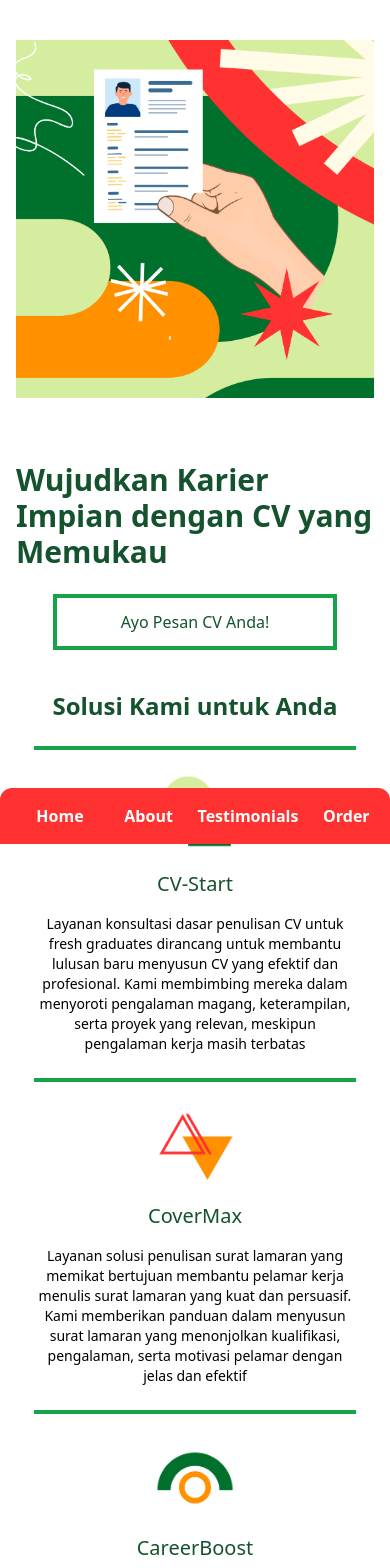
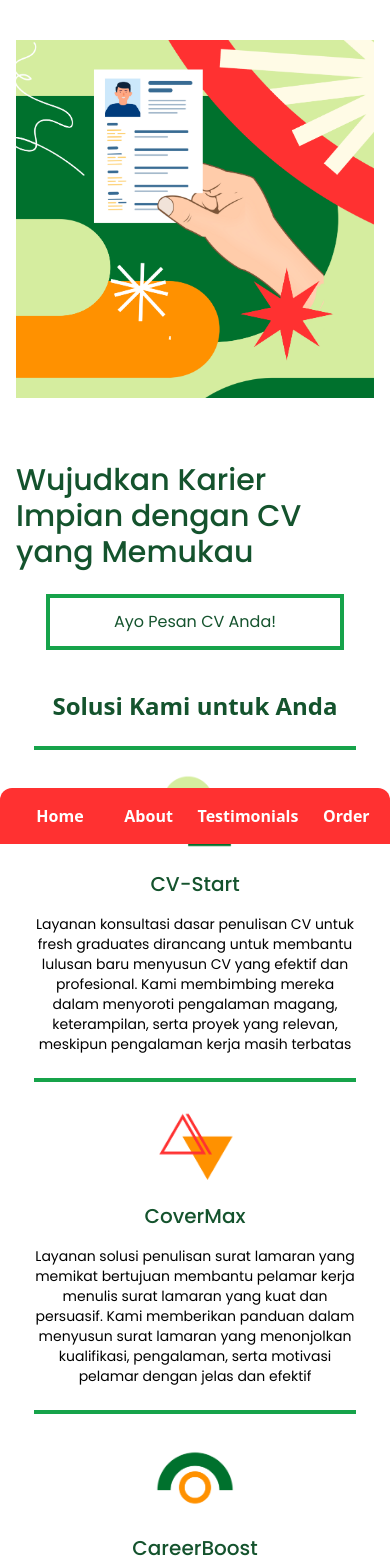
Before and after one commit to siddiqfathurahman/cv-wesite-layanan-jasa-cv, a React (Vite) app: page / in a window 390 px wide. Shown: the top 1568 px of the page. Built offline with nearby package versions, Linux system fonts and the light colour scheme.

Commit message:
update font

```diff
--- a/index.html
+++ b/index.html
@@ -2,11 +2,11 @@
 <html lang="en">
   <head>
     <meta charset="UTF-8" />
+    <meta name="viewport" content="width=device-width, initial-scale=1.0" />
     <link rel="icon" type="image/svg+xml" href="/vite.svg" />
-    <meta name="viewport" content="width=device-width, initial-scale=1.0" />
     <link rel="preconnect" href="https://fonts.googleapis.com">
     <link rel="preconnect" href="https://fonts.gstatic.com" crossorigin>
-    <link href="https://fonts.googleapis.com/css2?family=Roboto:ital,wght@0,100;0,300;0,400;0,500;0,700;0,900;1,100;1,300;1,400;1,500;1,700;1,900&display=swap" rel="stylesheet">
+    <link href="https://fonts.googleapis.com/css2?family=Poppins:ital,wght@0,100;0,200;0,300;0,400;0,500;0,600;0,700;0,800;0,900&display=swap" rel="stylesheet">
     <title>Cvku</title>
   </head>
   <body>
--- a/src/components/Button.jsx
+++ b/src/components/Button.jsx
@@ -1,6 +1,6 @@
 const Button = () => {
     return (
-        <div className="flex justify-center">
+        <div className="flex justify-center font-poppins">
             <button className="py-3 items-center justify-center border-4 hover:bg-green-600 hover:text-white md:px-36 px-14 text-green-900 bg-white border border-green-600 border-spacing-3">
             Booking CV
             </button>
--- a/src/components/Footer.jsx
+++ b/src/components/Footer.jsx
@@ -2,7 +2,7 @@ import React from 'react';
 
 const Footer = () => {
     return (
-        <footer className="bg-green-900 text-white py-10 px-5">
+        <footer className="bg-green-900 text-white py-10 px-5 font-poppins">
         <div className="container mx-auto grid grid-cols-1 md:grid-cols-3 gap-8">
 
         <div>
--- a/src/components/Getstarted.jsx
+++ b/src/components/Getstarted.jsx
@@ -34,7 +34,7 @@ const Getstarted = () => {
     ];
 
     return (
-        <div className="mx-4 md:mx-10 mt-10 md:mt-20 p-6 md:p-14">
+        <div className="mx-4 md:mx-10 mt-10 md:mt-20 p-6 md:p-14 font-poppins">
             <h1 className="text-lg md:text-2xl text-center text-green-900 font-semibold">Mari Mulai</h1>
             <p className="text-center mx-auto max-w-xs md:max-w-lg pt-4">Klik di sini untuk menambahkan teks Anda sendiri dan sesuaikan sesuai kebutuhan dalam penulisan CV Anda.</p>
             <Line />
--- a/src/components/Home.jsx
+++ b/src/components/Home.jsx
@@ -1,8 +1,8 @@
 const Home = () => {
     return (
-        <div className="flex flex-col-reverse md:flex-row items-center mt-10">
+        <div className="flex flex-col-reverse md:flex-row items-center mt-10 font-poppins">
             <div className="px-4 md:pl-20 max-w-xl pt-10 md:pt-56 text-center md:text-left">
-                <h1 className="text-3xl md:text-6xl text-left font-semibold text-green-900">Wujudkan Karier Impian dengan CV yang Memukau</h1>
+                <h1 className="text-3xl md:text-6xl text-left font-medium text-green-900">Wujudkan Karier Impian dengan CV yang Memukau</h1>
                 <div className="pt-6 md:pt-10">
                     <button className="py-3 border-4 hover:bg-green-900 hover:text-white px-16 md:px-36 text-green-900 bg-white border border-green-600">
                         Ayo Pesan CV Anda!
--- a/src/components/Layanan.jsx
+++ b/src/components/Layanan.jsx
@@ -2,7 +2,7 @@ import Line from './Line';
 import Button from './Button';
 
 const ServiceItem = ({ imgSrc, title, description }) => (
-    <div className='flex flex-col md:flex-row items-center mx-4 md:mx-14 my-6'>
+    <div className='flex flex-col md:flex-row items-center mx-4 md:mx-14 my-6 font-poppins'>
         <img className="w-20 mb-4 md:mb-0 md:w-14" src={imgSrc} alt="" />
         <h1 className='text-xl md:text-4xl max-w-xs md:max-w-72 font-medium pl-0 md:pl-5 text-green-900'>{title}</h1>
         <h2 className='mt-4 md:mt-0 md:ml-auto text-sm md:text-base max-w-full md:max-w-md text-center md:text-left'>{description}</h2>
--- a/src/components/Profil-riview.jsx
+++ b/src/components/Profil-riview.jsx
@@ -1,6 +1,6 @@
 const Profil = () => {
     return (
-        <div className="flex flex-col md:flex-row items-center justify-center mt-10 px-4 md:px-24">
+        <div className="flex flex-col md:flex-row items-center justify-center mt-10 px-4 md:px-24 font-poppins">
             <div className="bg-green-600 p-8 md:p-10 max-w-full md:max-w-sm flex flex-col justify-center h-auto md:h-[515px]">
                 <h1 className="text-xl md:text-2xl text-white font-bold">Hello, saya George!</h1>
                 <h2 className="font-semibold text-lg md:text-2xl text-white mt-4 md:mt-2">Siap membantu Anda membawa CV dan surat lamaran Anda ke level yang lebih tinggi</h2>
--- a/src/components/riview.jsx
+++ b/src/components/riview.jsx
@@ -58,7 +58,7 @@ const ReviewSlider = () => {
     };
 
     return (
-        <div className="bg-GreenNom p-6 md:p-14 mt-10 md:mt-20 mx-4 md:mx-20 relative">
+        <div className="bg-GreenNom p-6 md:p-14 mt-10 md:mt-20 mx-4 md:mx-20 relative font-poppins">
             <h1 className="text-2xl md:text-3xl text-green-900 text-center">Apa Kata Pengguna Layanan Kami</h1>
             <Slider {...settings} className="mt-5">
                 {reviews.map((review, index) => (
--- a/tailwind.config.js
+++ b/tailwind.config.js
@@ -7,7 +7,7 @@ export default {
   theme: {
     extend: {
       fontFamily: {
-        roboto: ['Roboto', 'sans-serif'],
+        poppins: ['Poppins', 'sans-serif'],
       },
       colors: {
         GreenNom: '#d5ed9f',
```
